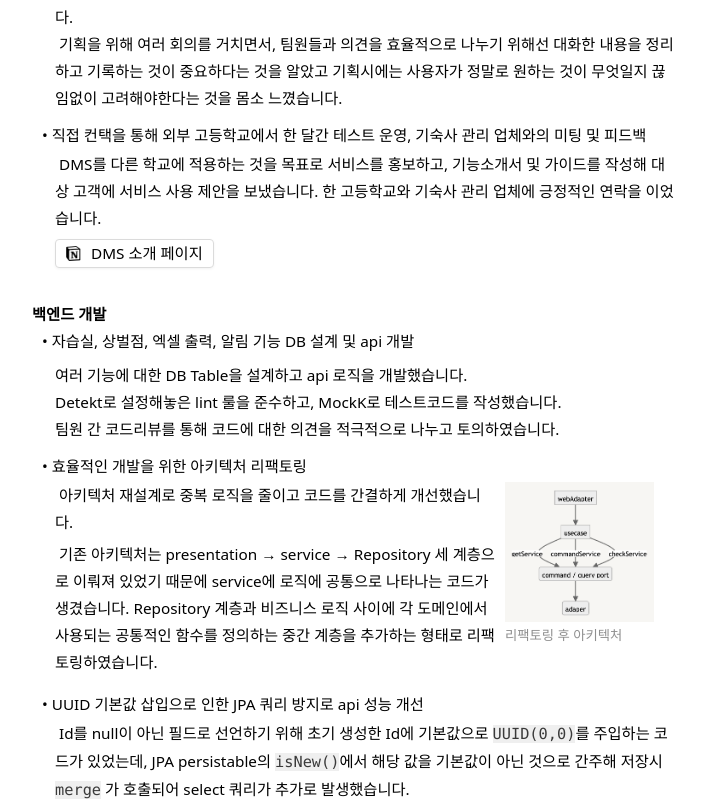
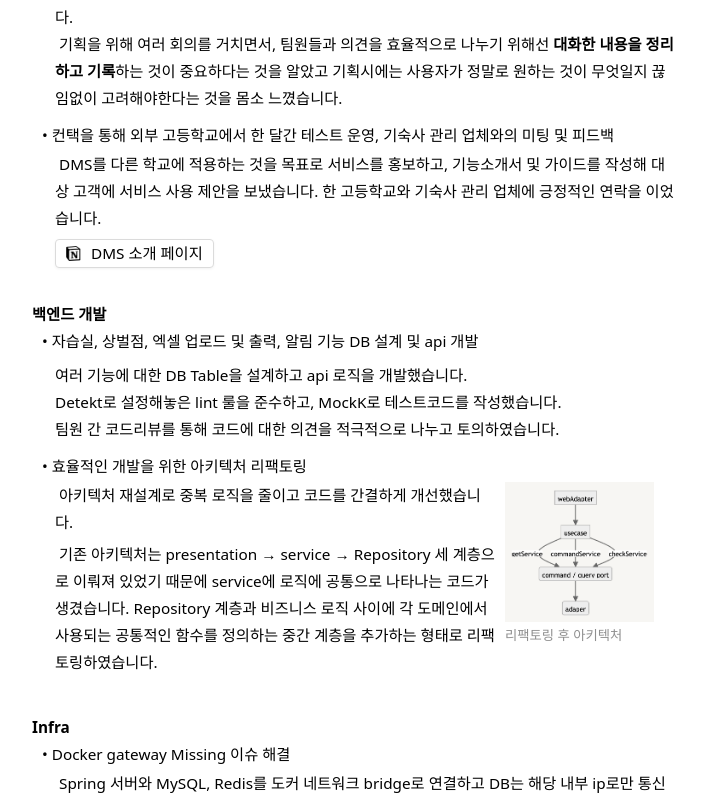
Before and after one commit to rlaisqls/portfolio, a React (Create React App) app: page / in a window 1280 px wide. Shown: the part 4329-5130 px from the top of the page, without its empty margins (381-1085 px from the left). Built offline with nearby package versions, Linux system fonts and the light colour scheme.

Commit message:
JPA 성능개선 파트 삭제

```diff
--- a/src/portfolio/project/DMS.jsx
+++ b/src/portfolio/project/DMS.jsx
@@ -36,10 +36,10 @@ export const DMS = ({imageOpen}) => {
                     <Toggle summary="요구사항 수집 및 추가 기능 기획, 문서화" detail={
                         <>
                             <Tab/>프로젝트 요구사항 수집 및 기획 과정을 이끌었습니다. 설문조사와 인터뷰를 통해 요구사항을 수집하고 PRD와 기능명세서 등 문서를 작성하여 서비스의 기능을 팀원들과 함께 세밀하게 기획했습니다. <br/>
-                            <Tab/>기획을 위해 여러 회의를 거치면서, 팀원들과 의견을 효율적으로 나누기 위해선 대화한 내용을 정리하고 기록하는 것이 중요하다는 것을 알았고 기획시에는 사용자가 정말로 원하는 것이 무엇일지 끊임없이 고려해야한다는 것을 몸소 느꼈습니다.
+                            <Tab/>기획을 위해 여러 회의를 거치면서, 팀원들과 의견을 효율적으로 나누기 위해선 <b>대화한 내용을 정리하고 기록</b>하는 것이 중요하다는 것을 알았고 기획시에는 사용자가 정말로 원하는 것이 무엇일지 끊임없이 고려해야한다는 것을 몸소 느꼈습니다.
                         </>
                     }/>
-                    <Toggle summary={<>직접 컨택을 통해 외부 고등학교에서 한 달간 테스트 운영, 기숙사 관리 업체와의 미팅 및 피드백</>} detail={
+                    <Toggle summary={<>컨택을 통해 외부 고등학교에서 한 달간 테스트 운영, 기숙사 관리 업체와의 미팅 및 피드백</>} detail={
                         <>
                             <Tab/>DMS를 다른 학교에 적용하는 것을 목표로 서비스를 홍보하고, 기능소개서 및 가이드를 작성해 대상 고객에 서비스 사용 제안을 보냈습니다. 한 고등학교와 기숙사 관리 업체에 긍정적인 연락을 이었습니다.
                             <Gap/>
@@ -57,7 +57,7 @@ export const DMS = ({imageOpen}) => {
             <p className="relative self-stretch">
                 <Bold text="백엔드 개발"/>
                 <div className="ml-[10px]">
-                    <Toggle summary="자습실, 상벌점, 엑셀 출력, 알림 기능 DB 설계 및 api 개발" detail={
+                    <Toggle summary="자습실, 상벌점, 엑셀 업로드 및 출력, 알림 기능 DB 설계 및 api 개발" detail={
                         <>
                             <Gap/>여러 기능에 대한 DB Table을 설계하고 api 로직을 개발했습니다.<br/>
                             Detekt로 설정해놓은 lint 룰을 준수하고, MockK로 테스트코드를 작성했습니다.<br/>
@@ -81,7 +81,7 @@ export const DMS = ({imageOpen}) => {
                             </div>
                         </>
                     }/>
-                    <Toggle summary="UUID 기본값 삽입으로 인한 JPA 쿼리 방지로 api 성능 개선" detail={
+                    {/* <Toggle summary="UUID 기본값 삽입으로 인한 JPA 쿼리 방지로 api 성능 개선" detail={
                         <>
                             <Tab/>Id를 null이 아닌 필드로 선언하기 위해 초기 생성한 Id에 기본값으로 <code>UUID(0,0)</code>를 주입하는 코드가 있었는데, JPA persistable의 <code>isNew()</code>에서 해당 값을 기본값이 아닌 것으로 간주해 저장시 <code>merge</code> 가 호출되어 select 쿼리가 추가로 발생했습니다.<br/>
                             <Gap/>
@@ -92,7 +92,7 @@ export const DMS = ({imageOpen}) => {
                                 caption="수정한 BaseUUIDEntity의 모습"
                             />
                         </>
-                    }/>
+                    }/> */}
                 </div>
             </p>
             <Gap/>
```
